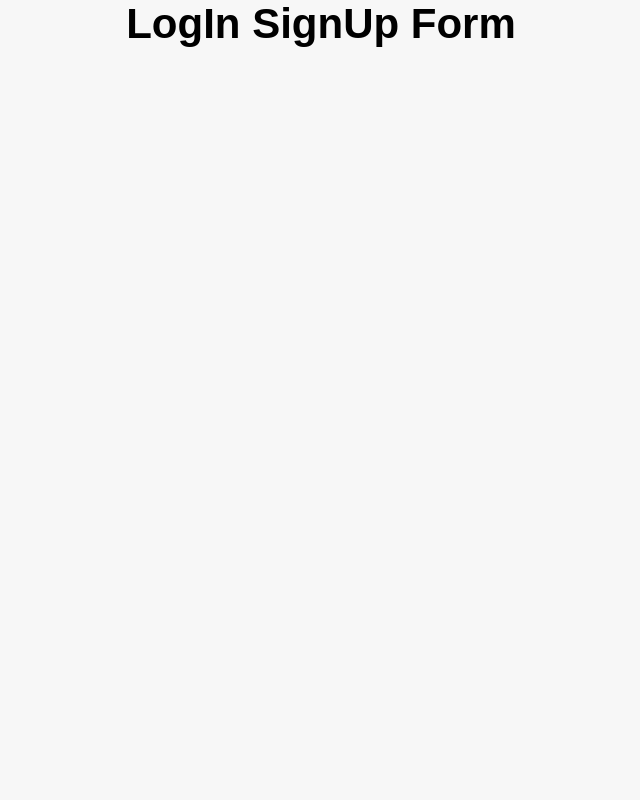
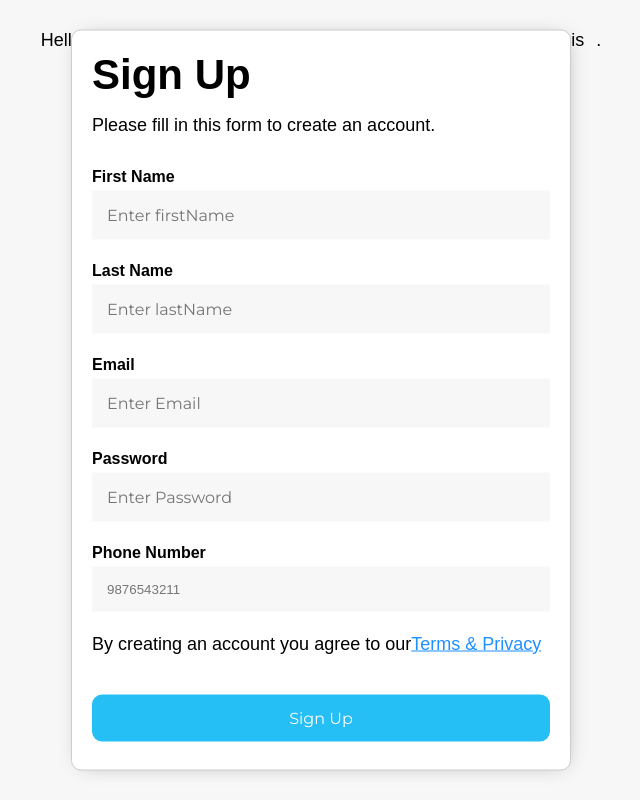
Before and after one commit to Mazharrais/Multiple-InputForm-in-ReactJS, a React (Create React App) app: page / in a window 1280 px wide. Shown: the whole page, without its empty margins (319-959 px from the left). Built offline with nearby package versions, Linux system fonts and the light colour scheme.

Commit message:
add code

```diff
--- a/src/App.js
+++ b/src/App.js
@@ -4,9 +4,11 @@ import RegistrationReact from './RegistrationReact';
 
 function App() {
   return (
-    <div className="App">
-      <RegistrationReact />
-    </div>
+    <>
+    <RegistrationReact />
+
+    </>
+
   );
 }
 
--- a/src/RegistrationReact.jsx
+++ b/src/RegistrationReact.jsx
@@ -1,12 +1,125 @@
-import React from 'react'
+import React, { useState } from 'react';
+import './index.css';
 
 const RegistrationReact = () => {
-  return (
-    <>
-  <h1>LogIn SignUp Form</h1>
 
-    </>
-  )
+    const [user, setUser] = useState({
+        firstName: "",
+        lastName: "",
+        email: "",
+        password: "",
+        phoneNumber: "",
+      });
+
+      const handleInputChange = (e) => {
+        const { name, value } = e.target;
+        setUser((prev) => ({ ...prev, [name]: value }));
+      };
+
+      const handleFormSubmit = (event) => {
+        event.preventDefault();
+        console.log(user);
+      };
+
+      return (
+        <>
+          <form onSubmit={handleFormSubmit}>
+            <div className="container">
+              <h1>Sign Up</h1>
+              <p>Please fill in this form to create an account.</p>
+
+              <label htmlFor="firstName">
+                <b>First Name</b>
+              </label>
+              <input
+                type="text"
+                name="firstName"
+                placeholder="Enter firstName"
+                required
+                value={user.firstName}
+                onChange={handleInputChange}
+              />
+
+              <label htmlFor="lastName">
+                <b>Last Name</b>
+              </label>
+              <input
+                type="text"
+                name="lastName"
+                placeholder="Enter lastName"
+                required
+                value={user.lastName}
+                onChange={handleInputChange}
+              />
+
+              <label htmlFor="email">
+                <b>Email</b>
+              </label>
+              <input
+                type="text"
+                placeholder="Enter Email"
+                name="email"
+                required
+                value={user.email}
+                onChange={handleInputChange}
+              />
+
+              <label htmlFor="password">
+                <b>Password</b>
+              </label>
+              <input
+                type="password"
+                placeholder="Enter Password"
+                name="password"
+                required
+                value={user.password}
+                onChange={handleInputChange}
+              />
+
+              <label htmlFor="phone">
+                <b>Phone Number</b>
+              </label>
+
+              <input
+                type="phone"
+                name="phoneNumber"
+                placeholder="9876543211"
+                required
+                value={user.phoneNumber}
+                onChange={handleInputChange}
+              />
+
+              <p>
+                By creating an account you agree to our
+                <a href="#" style={{ color: "dodgerblue" }}>
+                  Terms & Privacy
+                </a>
+              </p>
+
+              <div className="clearfix">
+                <button type="submit" className="btn">
+                  Sign Up
+                </button>
+              </div>
+            </div>
+          </form>
+
+          <section
+            className="summary"
+            style={{ textAlign: "center", marginTop: "30px" }}
+          >
+            <p>
+              Hello, my name is
+              <span>
+                {user.firstName} {user.lastName}
+              </span>
+              . My email address is <span>{user.email}</span> and my phone number is
+              <span>{user.phoneNumber}</span>.
+            </p>
+          </section>
+        </>
+      );
+
 }
 
 export default RegistrationReact;
```
